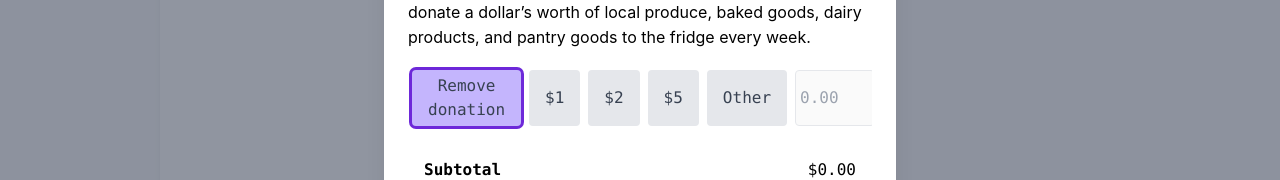
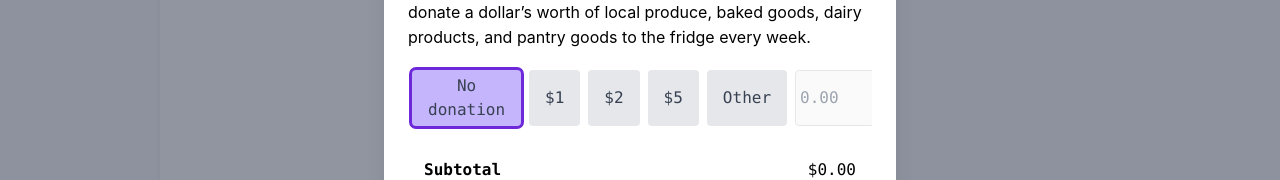
Before and after one commit to tiramirez/minimalist_buying_club, a React (Create React App) app in the folder app/frontend/: page / in a window 1280 px wide. Both pictures are taken after a click on the button "Checkout". Shown: the part 392-572 px from the top of the page. Built offline with nearby package versions, Linux system fonts and the light colour scheme; no server answers; the HTML template or start-up script is replaced by a standard one.

Commit message:
Change donations option to "No donation"

```diff
--- a/app/frontend/src/components/checkoutModal.jsx
+++ b/app/frontend/src/components/checkoutModal.jsx
@@ -186,7 +186,7 @@ function Checkout({ show, productsList, handleDeleteCart, onCloseButtonClick, ha
                           The People’s Fridge is a community fridge located at 125 S 52nd Street that is open 24/7 and free to all. Your donations will allow Pan Pan to purchase high quality food from our suppliers to donate to the fridge and the community members it serves. Each dollar donated will allow us to donate a dollar’s worth of local produce, baked goods, dairy products, and pantry goods to the fridge every week.
                         </p>
                         <div className="flex space-x-2 mt-4 pl-1 py-1 overflow-x-scroll">
-                          <button id="donation-0" className={(donation === 0 && !isCustomDonations ? "ring bg-violet-300 ring-violet-700" : "bg-gray-200 hover:bg-gray-300") + " text-gray-700 md:py-1 px-4 rounded cursor-pointer"} onClick={() => handleClickDonation(0)}>Remove donation</button>
+                          <button id="donation-0" className={(donation === 0 && !isCustomDonations ? "ring bg-violet-300 ring-violet-700" : "bg-gray-200 hover:bg-gray-300") + " text-gray-700 md:py-1 px-4 rounded cursor-pointer"} onClick={() => handleClickDonation(0)}>No donation</button>
                           <button id="donation-1" className={(donation === 1 && !isCustomDonations ? "ring bg-violet-300 ring-violet-700" : "bg-gray-200 hover:bg-gray-300") + " text-gray-700 md:py-1 px-4 rounded cursor-pointer"} onClick={() => handleClickDonation(1)}>$1</button>
                           <button id="donation-2" className={(donation === 2 && !isCustomDonations ? "ring bg-violet-300 ring-violet-700" : "bg-gray-200 hover:bg-gray-300") + " text-gray-700 md:py-1 px-4 rounded cursor-pointer"} onClick={() => handleClickDonation(2)}>$2</button>
                           <button id="donation-5" className={(donation === 5 && !isCustomDonations ? "ring bg-violet-300 ring-violet-700" : "bg-gray-200 hover:bg-gray-300") + " text-gray-700 md:py-1 px-4 rounded cursor-pointer"} onClick={() => handleClickDonation(5)}>$5</button>
```
